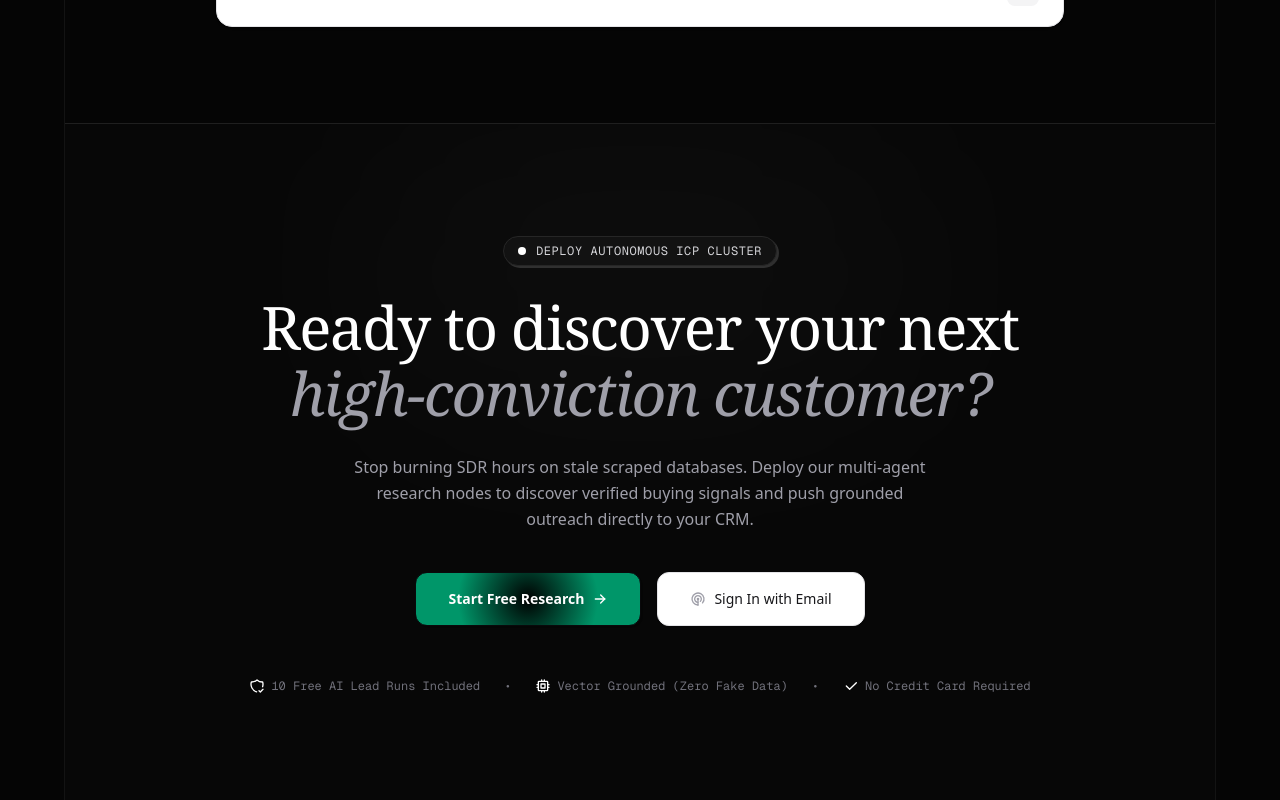
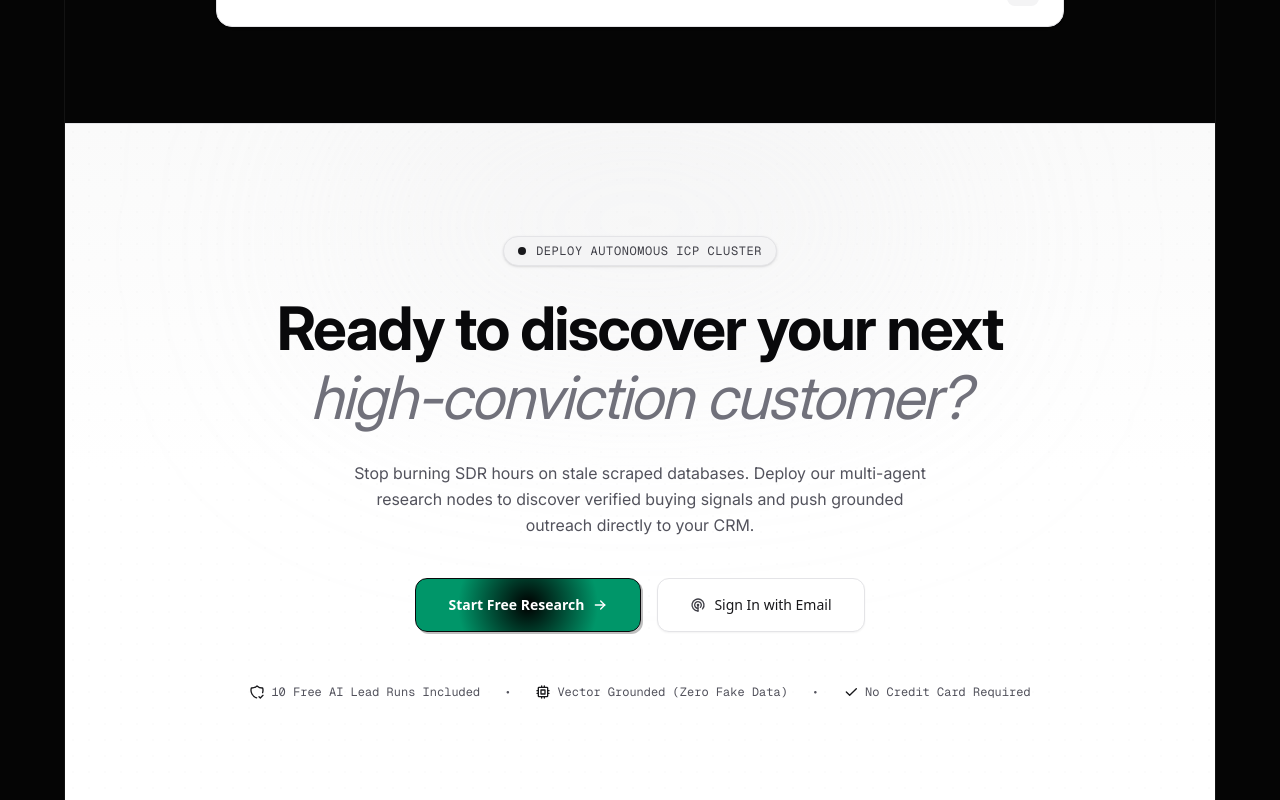
Before and after one commit to fit-edoc/prostichemet, a Next.js app in the folder frontend/: page / in a window 1280 px wide. Shown: the part 7640-8440 px from the top of the page. Built offline with nearby package versions, Linux system fonts and the light colour scheme; no server answers; a web font is replaced by a local one.

Commit message:
feat(landing): redesign BottomCTA section with monochrome container and action trigger

```diff
--- a/frontend/src/components/landing/BottomCTA.tsx
+++ b/frontend/src/components/landing/BottomCTA.tsx
@@ -14,34 +14,34 @@ export function BottomCTA() {
   const router = useRouter();
 
   return (
-    <section className="w-full py-28 border-t border-[#1F1F1F] bg-[#070707] relative overflow-hidden text-center">
-      {/* Halftone and carbon ambient texture */}
-      <div className="absolute inset-0 halftone-footer opacity-25 pointer-events-none" />
-      <div className="absolute top-0 left-1/2 -translate-x-1/2 w-[600px] h-[300px] bg-white/[0.03] blur-[120px] pointer-events-none rounded-full" />
+    <section className="w-full py-28 border-t border-zinc-200 bg-gradient-to-b from-zinc-50 via-white to-white relative overflow-hidden text-center">
+      {/* Halftone and ambient texture */}
+      <div className="absolute inset-0 halftone-footer opacity-30 pointer-events-none" />
+      <div className="absolute top-0 left-1/2 -translate-x-1/2 w-[600px] h-[300px] bg-gradient-to-b from-zinc-200/40 to-transparent blur-[120px] pointer-events-none rounded-full" />
 
       <div className="max-w-4xl mx-auto px-6 space-y-7 relative z-10">
         {/* Telemetry pill */}
-        <div className="inline-flex items-center gap-2.5 px-3.5 py-1.5 rounded-full bg-[#121212] border border-[#262626] text-xs font-mono text-zinc-300 shadow-[2px_2px_0px_rgba(255,255,255,0.15)]">
+        <div className="inline-flex items-center gap-2.5 px-3.5 py-1.5 rounded-full bg-zinc-100 border border-zinc-200 text-xs font-mono text-zinc-700 shadow-sm">
           <span className="relative flex h-2 w-2">
-            <span className="animate-ping absolute inline-flex h-full w-full rounded-full bg-white opacity-75"></span>
-            <span className="relative inline-flex rounded-full h-2 w-2 bg-white"></span>
+            <span className="animate-ping absolute inline-flex h-full w-full rounded-full bg-zinc-900 opacity-75"></span>
+            <span className="relative inline-flex rounded-full h-2 w-2 bg-zinc-900"></span>
           </span>
           <span className="uppercase tracking-wider">DEPLOY AUTONOMOUS ICP CLUSTER</span>
         </div>
 
-        {/* Headline in Young Serif */}
-        <h2 className="text-3xl sm:text-5xl md:text-6xl font-serif text-white tracking-tight leading-[1.1] max-w-3xl mx-auto">
+        {/* Headline in Inter */}
+        <h2 className="text-3xl sm:text-5xl md:text-6xl font-inter font-bold text-zinc-950 tracking-tight leading-[1.15] max-w-3xl mx-auto">
           Ready to discover your next{" "}
-          <span className="font-editorial italic text-zinc-400 font-normal">
+          <span className="italic text-zinc-500 font-normal">
             high-conviction customer?
           </span>
         </h2>
 
-        <p className="text-sm sm:text-base text-zinc-400 max-w-xl mx-auto leading-relaxed">
+        <p className="font-inter text-sm sm:text-base text-zinc-600 max-w-xl mx-auto leading-relaxed">
           Stop burning SDR hours on stale scraped databases. Deploy our multi-agent research nodes to discover verified buying signals and push grounded outreach directly to your CRM.
         </p>
 
-        {/* Action Buttons: rounded-xl, 2px box shadow */}
+        {/* Action Buttons: rounded-xl, tactile box shadow */}
         <div className="flex flex-col sm:flex-row items-center justify-center gap-4 pt-3">
           <button
             onClick={() => router.push("/login")}
@@ -55,25 +55,25 @@ export function BottomCTA() {
             onClick={() => router.push("/login")}
             className="btn-dark-xl px-8 py-4 flex items-center justify-center gap-2 text-sm font-medium cursor-pointer w-full sm:w-auto"
           >
-            <IconRadar2 className="w-4 h-4 text-zinc-400" />
+            <IconRadar2 className="w-4 h-4 text-zinc-700" />
             <span>Sign In with Email</span>
           </button>
         </div>
 
         {/* Feature Guarantees */}
-        <div className="flex flex-wrap items-center justify-center gap-6 pt-6 text-xs text-zinc-500 font-mono">
+        <div className="flex flex-wrap items-center justify-center gap-6 pt-6 text-xs text-zinc-600 font-mono">
           <div className="flex items-center gap-1.5">
-            <IconShieldCheck className="w-4 h-4 text-white" />
+            <IconShieldCheck className="w-4 h-4 text-zinc-900" />
             <span>10 Free AI Lead Runs Included</span>
           </div>
           <span>•</span>
           <div className="flex items-center gap-1.5">
-            <IconCpu className="w-4 h-4 text-white" />
+            <IconCpu className="w-4 h-4 text-zinc-900" />
             <span>Vector Grounded (Zero Fake Data)</span>
           </div>
           <span>•</span>
           <div className="flex items-center gap-1.5">
-            <IconCheck className="w-4 h-4 text-white" />
+            <IconCheck className="w-4 h-4 text-zinc-900" />
             <span>No Credit Card Required</span>
           </div>
         </div>
```
